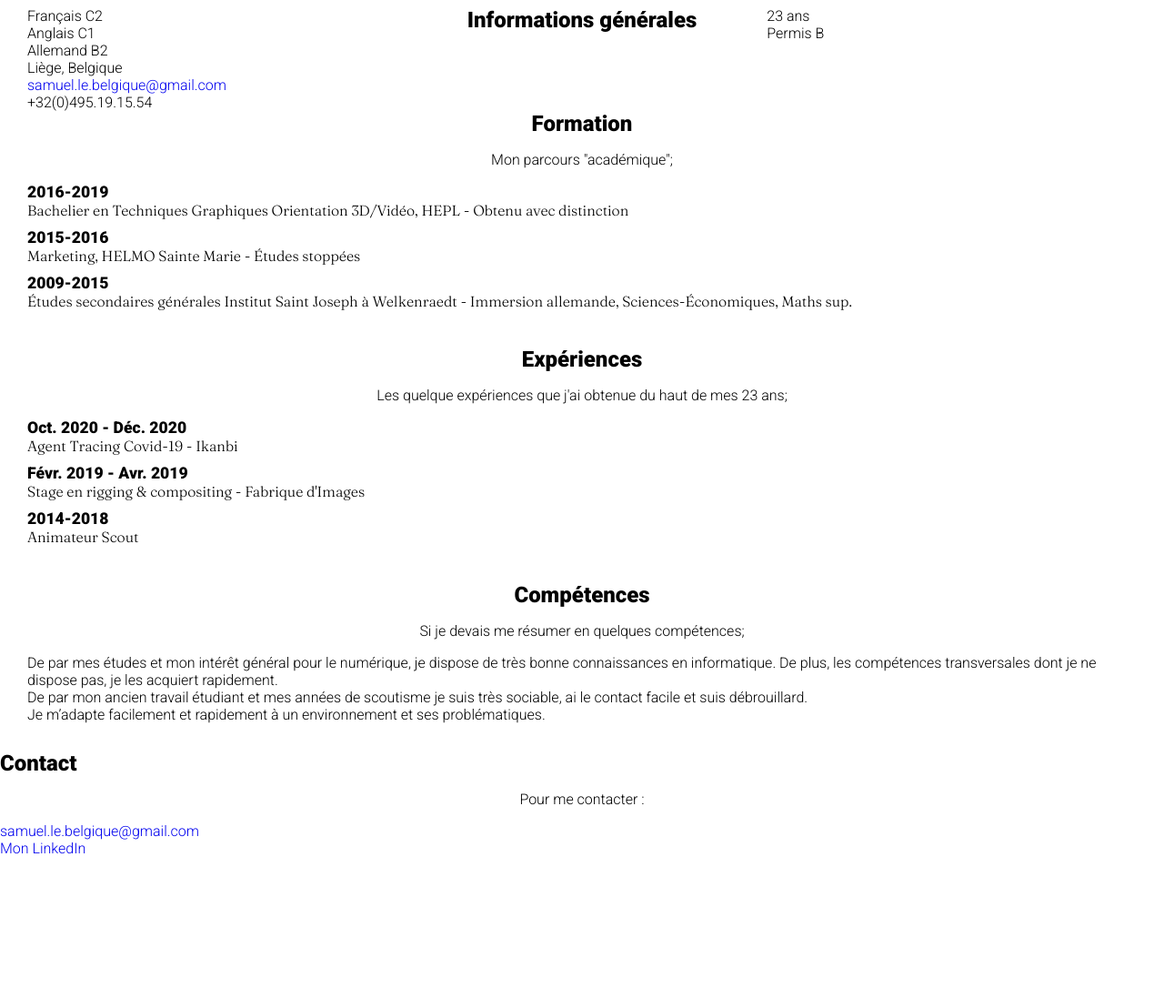
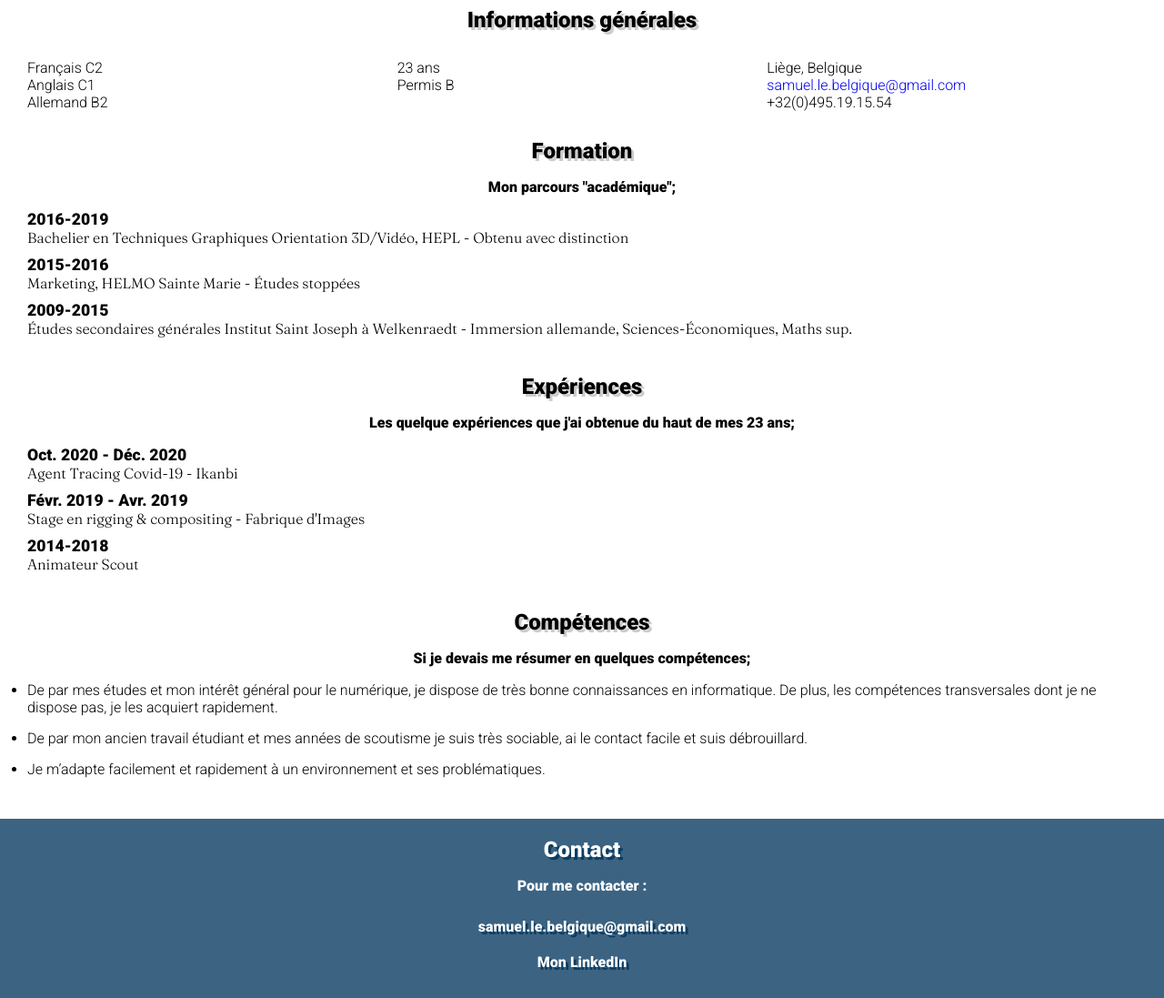
Before and after one commit to AnonyMouse97/My-CV, a plain HTML site: page index.html in a window 1280 px wide. Shown: the part 340-1437 px from the top of the page at 91% size. Before the commit the page ends 1282 px from the top, so only its background shows below. Drawn offline with Linux system fonts and the light colour scheme.

Commit message:
footer + infos

```diff
--- a/css/style.css
+++ b/css/style.css
@@ -21,6 +21,10 @@ main{
 }
 h2{
 	font-size: 1.5em;
+	text-shadow: 3px 3px #cccccc;
+}
+p{
+	font-weight: bold;
 }
 
 
@@ -79,6 +83,7 @@ h1{
 
 /* Infos générales */
 .infos{
+	margin: 0 0 30px 0;
 	display: grid;
 	grid-template-columns: 1fr 1fr 1fr;
 	grid-template-rows: 1fr 1fr;
@@ -89,22 +94,13 @@ h1{
 	grid-row-start: 1;
 	text-align: center;
 }
+
 .infos:nth-child(2) {
 	display: block;
 	background-color: red;
 	grid-column-start: 2;
 	grid-row-start: 2;
 }
-.infos:nth-child(3) {
-	grid-column-start: 1;
-	grid-row-start: 2;
-}
-
-.infos:nth-child(4) {
-	grid-column-start: 1;
-	grid-row-start: 2;
-}
-
 
 /* Chronological lists */
 .chronological{
@@ -120,7 +116,52 @@ h1{
 .chronological li:nth-child(even){
 	padding: 0 0 10px 0;
 	font-family: "Fraunces", sans-serif;
-
+}
+#info_1{
+	display: block;
+	grid-column-start:1;
+	grid-row-start:2;
+}
+#info_2{
+	display: block;
+	grid-column-start:2;
+	grid-row-start:2;
+}
+#info_3{
+	display: block;
+	grid-column-start:3;
+	grid-row-start:2;
 }
 
-/**/
+
+
+
+
+/* compétences */
+.skills ul li{
+	padding: 0 0 15px 0;
+ 	list-style-type: disc;
+}
+
+/*footer*/
+footer{
+	padding: 20px 10px;
+	background-color: #3c6382;
+	text-align: center;
+}
+footer{
+	color: white;
+	font-weight: bold;
+}
+footer a{
+	padding: 10px 0 10px 0;
+	display: inline-block;
+	color: white;
+	text-shadow: 3px 3px #0a3d62;
+}
+footer a:hover{
+	color: #60a3bc;
+}
+footer h2{
+	text-shadow: 3px 3px #0a3d62;
+}
--- a/index.html
+++ b/index.html
@@ -11,11 +11,11 @@
 	<header>
 		<nav>
 			<ul>
-				<li class="Formation"><a href="#">Formation</a></li>
-				<li class="Expériences"><a href="#">Expériences</a></li>
+				<li class="Formation"><a href="#Formation">Formation</a></li>
+				<li class="Expériences"><a href="#Expériences">Expériences</a></li>
 				<a href="#"><img src="img/sam.jpg" alt="Samuel Letocart as a scout" height="200px"></a>
-				<li class="Compétences"><a href="#">Compétences</a></li>
-				<li class="Contact"><a href="#">Contact</a></li>
+				<li class="Compétences"><a href="#Compétences">Compétences</a></li>
+				<li class="Contact"><a href="#Contact">Contact</a></li>
 			</ul>
 		</nav>
 
@@ -26,23 +26,23 @@
 
 		<section class="infos">
 			<h2>Informations générales</h2>
-			<ul>
+			<ul id="info_1">
 				<li>Français C2</li>
 				<li>Anglais C1</li>
 				<li>Allemand B2</li>
 			</ul>
-			<ul>
+			<ul id="info_2">
 				<li>23 ans</li>
 				<li>Permis B</li>
 			</ul>
-			<ul>
+			<ul id="info_3">
 				<li>Liège, Belgique</li>
 				<li><a href="mailto:samuel.le.belgique@gmail.com">samuel.le.belgique@gmail.com</a></li>
 				<li>+32(0)495.19.15.54</li>
 			</ul>
 		</section>
 
-		<section class="chronological">
+		<section class="chronological" id="Formation">
 			<h2>Formation</h2>
 			<p>Mon parcours "académique";</p>
 			<ul>
@@ -59,7 +59,7 @@
 			</ul>
 		</section>
 
-		<section class="chronological">
+		<section class="chronological" id="Expériences">
 			<h2>Expériences</h2>
 			<p>Les quelque expériences que j'ai obtenue du haut de mes 23 ans;</p>
 			<ul>
@@ -76,7 +76,7 @@
 			</ul>
 		</section>
 
-		<section class="skills">
+		<section class="skills" id="Compétences">
 			<h2>Compétences</h2>
 			<p>Si je devais me résumer en quelques compétences;</p>
 			<ul>
@@ -87,7 +87,7 @@
 		</section>
 
 	</main>
-	<footer>
+	<footer id="Contact">
 		<h2>Contact</h2>
 		<p>Pour me contacter :</p>
 			<ul>
```
Also changed, not shown: img/finger.svg (added).
